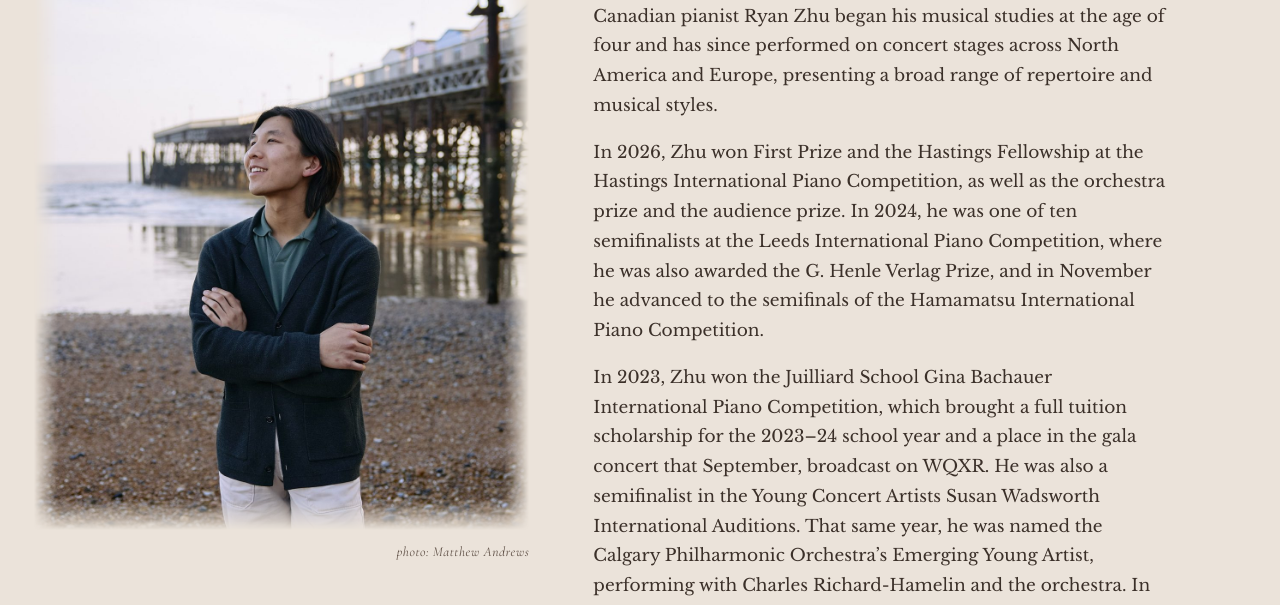
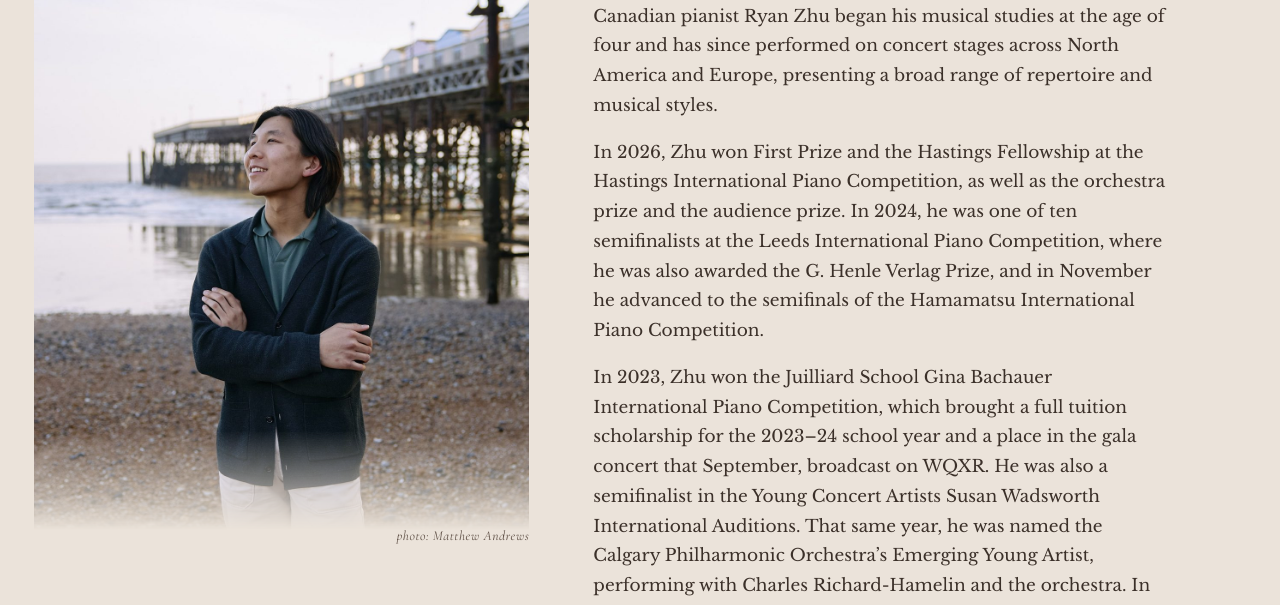
Before and after one commit to ryanzhu193/ryanzhupiano-site, a plain HTML site: page about.html in a window 1280 px wide. Shown: the part 185-790 px from the top of the page. Drawn offline with nearby package versions, Linux system fonts and the light colour scheme.

Commit message:
About photo on desktop: try a bottom-only fade into the credit
Co-Authored-By: Claude Opus 5.5 <noreply@anthropic.com>
Claude-Session: https://claude.ai/code/session_01YSXi5UhuPyAKSqynMZ5BS4

```diff
--- a/style.css
+++ b/style.css
@@ -78,9 +78,9 @@ section,.band>.wrap{padding-top:64px;padding-bottom:80px}
 .portrait{position:sticky;top:24px;margin:clamp(.29rem,.84vw,.5rem) 0 0 max(-80px,min(0px,calc((1100px - 100vw) / 2)))}
 .about{padding-top:4px}
 .about .two{grid-template-columns:auto 1fr;gap:64px}
-.portrait img{display:block;width:auto;max-width:45vw;height:calc((100vh - 112px) * .9);aspect-ratio:4/5;object-fit:cover;-webkit-mask-image:linear-gradient(to right,transparent,#000 5%,#000 95%,transparent),linear-gradient(to bottom,#000 95%,transparent);-webkit-mask-composite:source-in;mask-image:linear-gradient(to right,transparent,#000 5%,#000 95%,transparent),linear-gradient(to bottom,#000 95%,transparent);mask-composite:intersect}
+.portrait img{display:block;width:auto;max-width:45vw;height:calc((100vh - 112px) * .9);aspect-ratio:4/5;object-fit:cover;-webkit-mask-image:linear-gradient(to bottom,#000 84%,transparent);mask-image:linear-gradient(to bottom,#000 84%,transparent)}
 .portrait .credit,.photo-credit{margin:10px 0 0;font-family:"Cormorant Garamond",serif;font-style:italic;font-size:.85rem;letter-spacing:.04em;color:var(--soft)}
-.portrait .credit{text-align:right}
+.portrait .credit{text-align:right;margin-top:-6px;position:relative}
 .photo-credit{display:none}
 .note{font-size:.85rem;color:var(--soft)}
 .kit-group{margin:0 0 32px}
```
